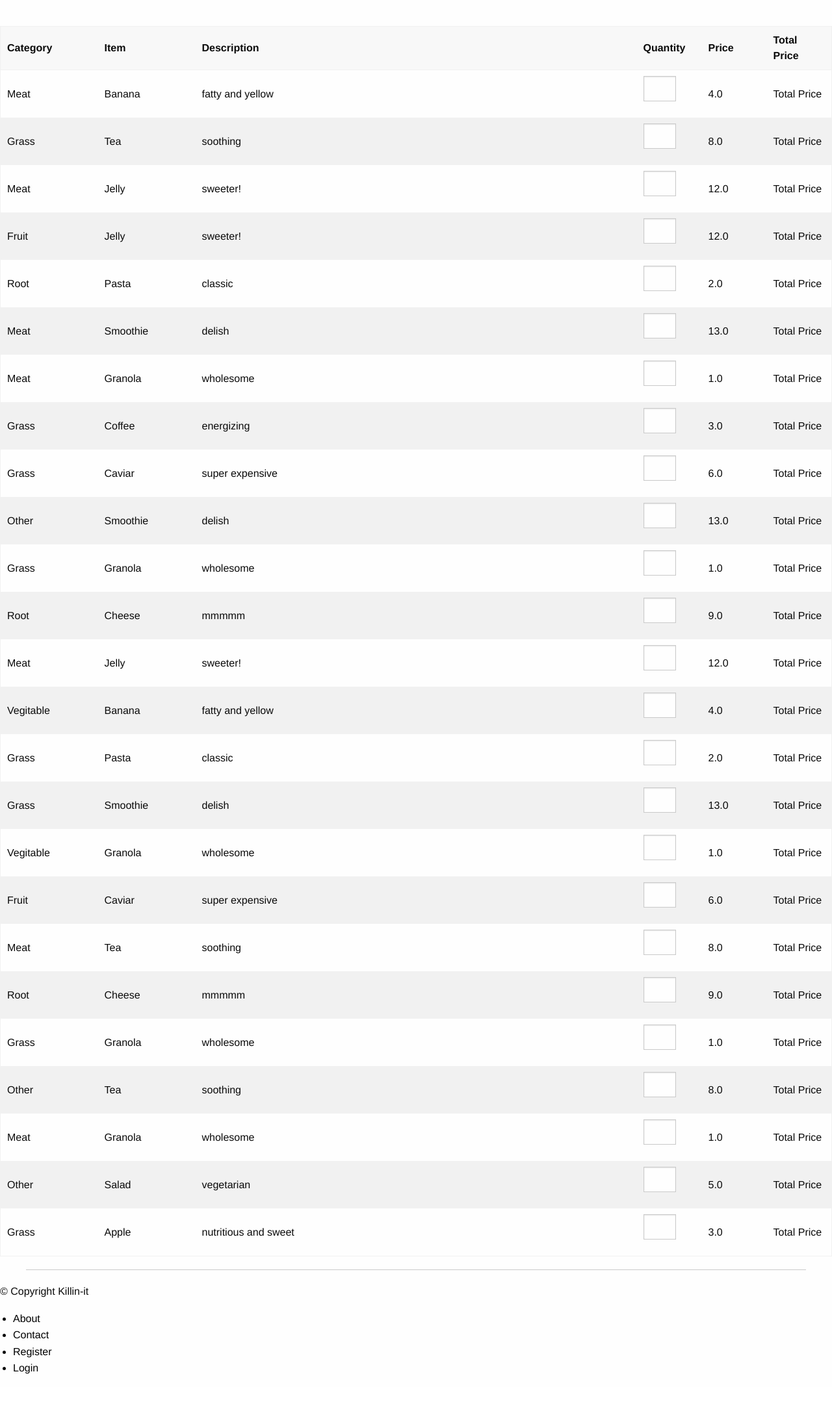
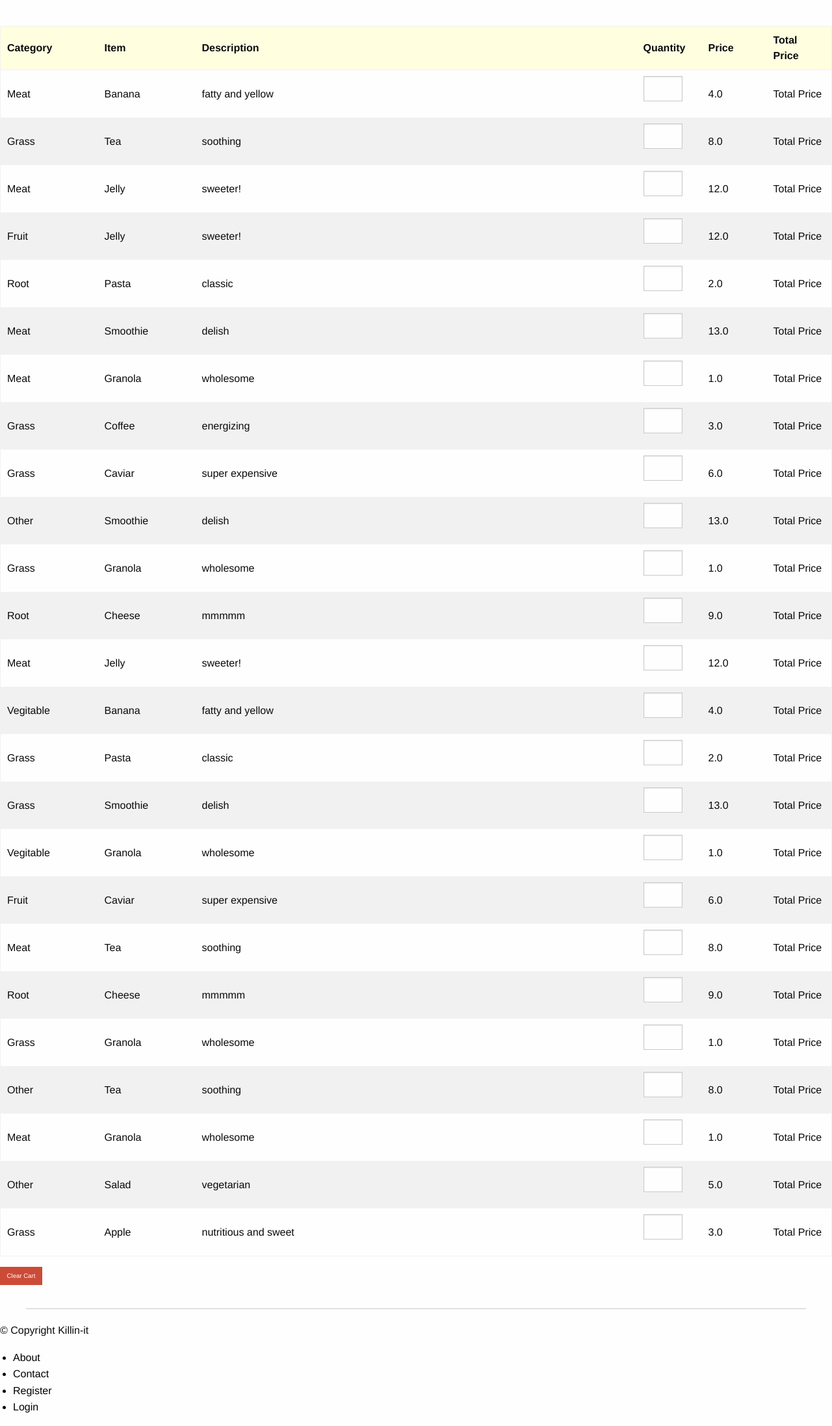
Before and after one commit to SkyHustle/shmoozee-haven, a Rails app: template app/views/carts/show.html.erb in a window 1280 px wide. Shown: the part 82-2277 px from the top of the page at 65% size. Before the commit the page ends 2197 px from the top, so only its background shows below. Run offline with Rails 7, Linux system fonts and the light colour scheme; the template is opened without the code that fills it, so the values that code supplies are empty; data comes from the database, SQL or seed files in the repository; style sheets or scripts are compiled from the project's sources; some libraries are stand-ins or nearby versions; some web fonts are replaced.

Commit message:
functioning delete route, action, button, in cart show page

```diff
--- a/app/assets/stylesheets/category-index.css
+++ b/app/assets/stylesheets/category-index.css
@@ -9,5 +9,5 @@
 
 .quantity-input>input {
   display: inline-block;
-  width: 50px;
+  width: 60px;
 }
--- a/app/assets/stylesheets/responsive-tables.css
+++ b/app/assets/stylesheets/responsive-tables.css
@@ -14,7 +14,10 @@
    Shared Styles
 ----------------------------------------- */
 
-table th { font-weight: bold; }
+table th {
+	font-weight: bold;
+	background-color: lightyellow;
+}
 table td, table th { padding: 9px 10px; text-align: left; }
 
 table {
--- a/app/controllers/carts_controller.rb
+++ b/app/controllers/carts_controller.rb
@@ -5,4 +5,9 @@
       @items[Item.find(item_id.to_i)] = quantity
     end
   end
+
+  def delete
+    session[:cart].clear
+    redirect_to :back
+  end
 end
--- a/app/views/carts/show.html.erb
+++ b/app/views/carts/show.html.erb
@@ -26,3 +26,4 @@
     <% end %>
   </tbody>
 </table>
+<a href="/cart/destroy" class="button alert tiny">Clear Cart</a>
--- a/app/views/categories/show.html.erb
+++ b/app/views/categories/show.html.erb
@@ -6,7 +6,7 @@
         <a href="" data-reveal-id="myModal"><%= item.title %></a>
           <%= button_to "Add To Cart", cart_items_path(item_id: item.id), class: "button tiny" %>
           <label class="quantity-input">
-            <input type="number" value="1" name="quantity">
+            <input type="number" value="1" min="1" max="10">
           </label>
     </div>
 
--- a/config/routes.rb
+++ b/config/routes.rb
@@ -4,6 +4,7 @@
   resources :cart_items, only: [:create]
 
   get '/cart', to: 'carts#show'
+  get '/cart/destroy', to: 'carts#delete'
 
   # The priority is based upon order of creation: first created -> highest priority.
   # See how all your routes lay out with "rake routes".
```
Also changed, not shown: spec/features/unauthenticated_user_spec.rb (+18 -4 lines).
